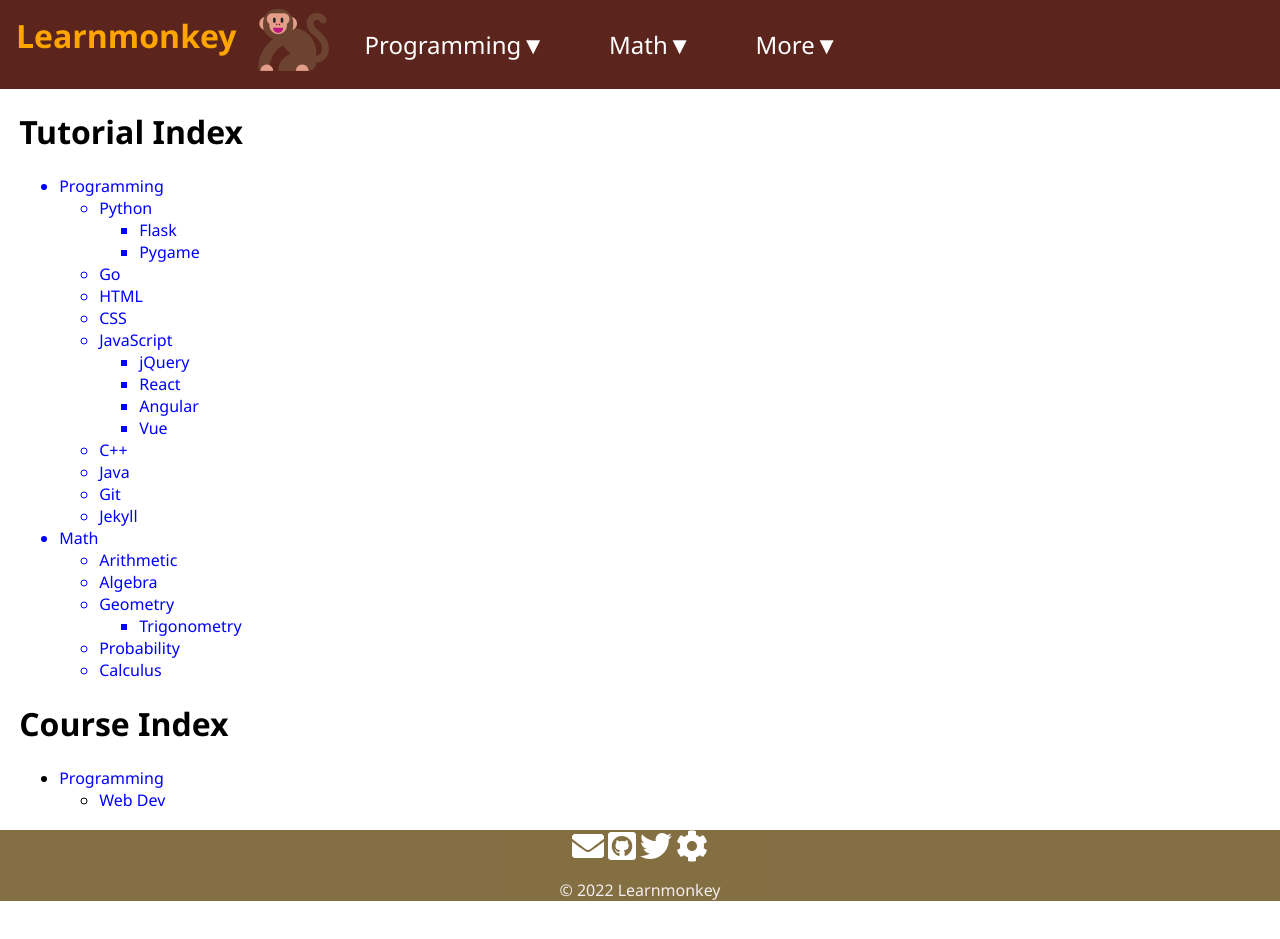
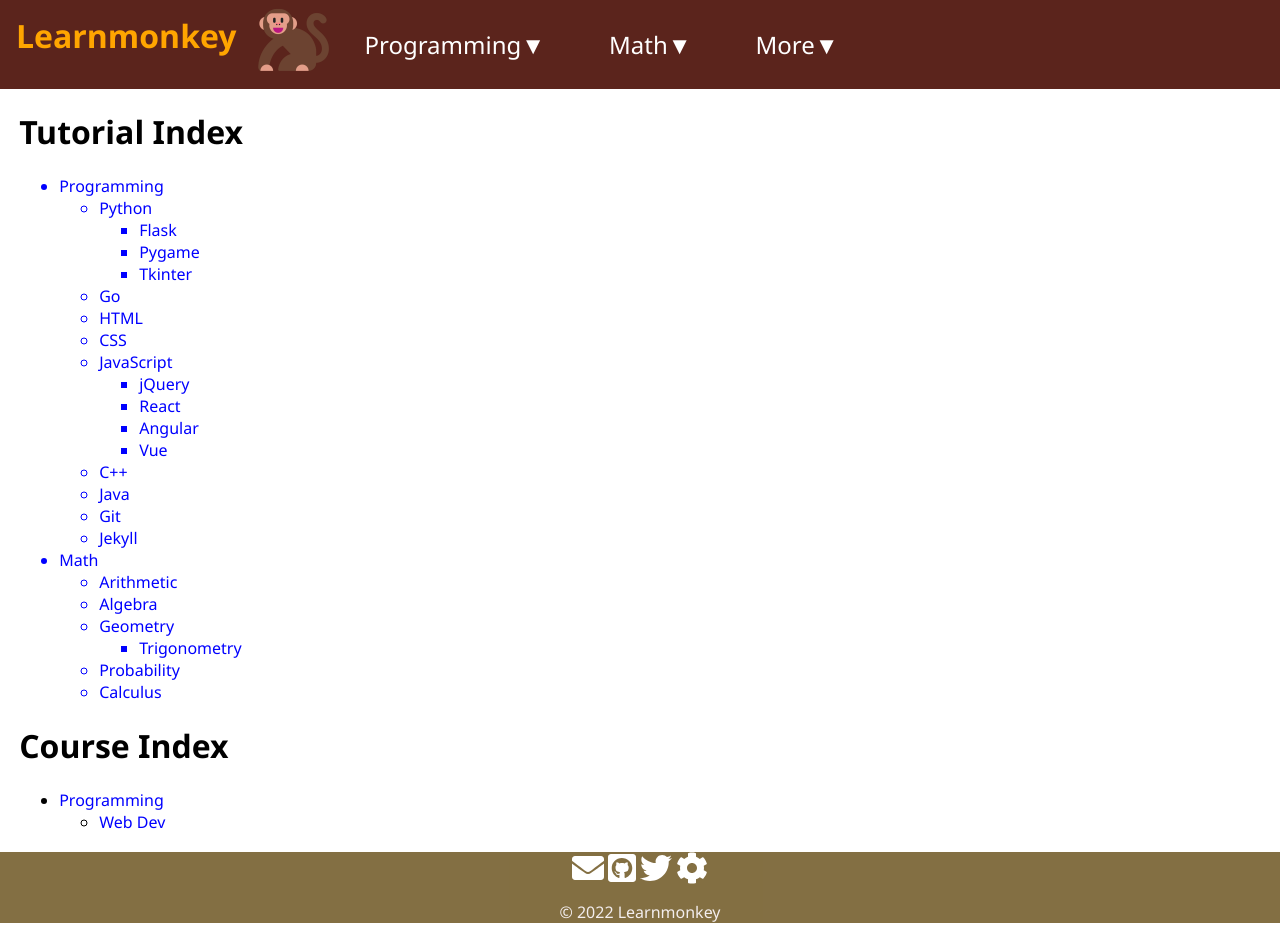
Before and after one commit to learnmonkey/learnmonkey.github.io, a Jekyll site: the page built from tutorial-index.html, in a window 1280 px wide. Built offline with Jekyll 4.4.1, drawn with Linux system fonts in a browser that asks for light colours; nearby versions of some CDN libraries; before the commit the page ends 917 px from its top, so only the background shows below that.

Commit message:
Add tkinter to tutorial index

```diff
--- a/tutorial-index.html
+++ b/tutorial-index.html
@@ -12,6 +12,7 @@ layout: default
                 <ul>
                     <li><a href="/programming/python/flask/">Flask</a></li>
                     <li><a href="/programming/python/pygame/">Pygame</a></li>
+                    <li><a href="/programming/python/tkinter/">Tkinter</a></li>
                 </ul>
             </li>
             <li><a href="/programming/golang/">Go</a></li>
```
